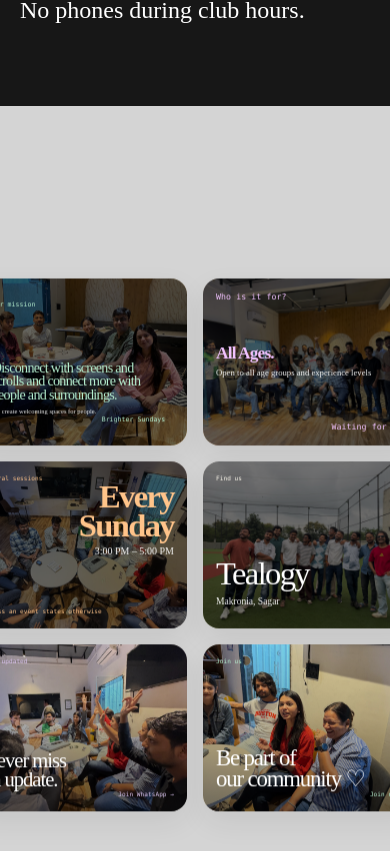
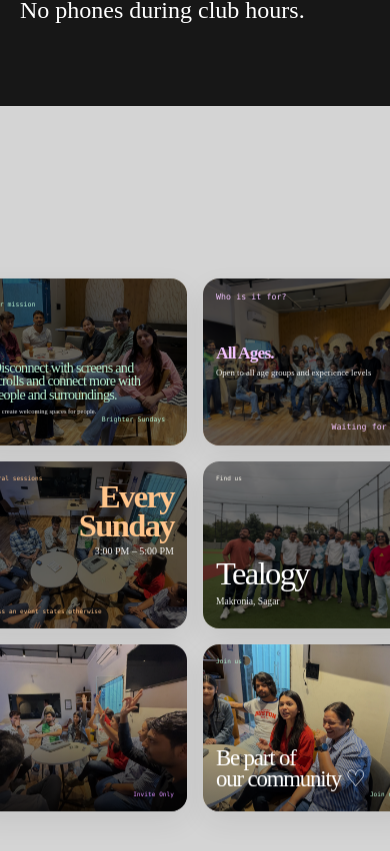
Before and after one commit to DR-0932/Local-Hour, a Next.js app: page / in a window 390 px wide. Shown: the part 3052-3903 px from the top of the page. Built offline with nearby package versions, Linux system fonts and the light colour scheme.

Commit message:
new backend url

```diff
--- a/components/gallery/parallaxGallery.tsx
+++ b/components/gallery/parallaxGallery.tsx
@@ -127,7 +127,7 @@ export default function ParallaxGallery() {
     relative z-10
     px-3
     pb-40
-    pt-16
+    pt-18
     sm:px-5
     md:px-8
         "
--- a/components/landingPage/eventsSection.tsx
+++ b/components/landingPage/eventsSection.tsx
@@ -117,7 +117,7 @@ export default function EventSection() {
         </div>
 
         {/* Bottom */}
-        <div className="mt-10 flex flex-col gap-3 border-t border-ash pt-6 md:mt-8 md:flex-row md:items-center md:justify-between">
+        <div className="mt-10 flex flex-col  jusgap-3 border-t border-ash pt-6 md:mt-8 md:flex-row md:items-center md:justify-between ">
           <p className="text-2xl font-medium">No phones during club hours.</p>
         </div>
       </div>
--- a/components/landingPage/meetHosts.tsx
+++ b/components/landingPage/meetHosts.tsx
@@ -70,7 +70,7 @@ export default function MeetHostSection() {
                     alt={host.name}
                     width={680}
                     height={907}
-                    sizes="(max-width: 640px) 45vw, 320px"
+                    sizes="(max-width: 640px) 36vw, 320px"
                     className="h-full w-full object-cover transition-transform duration-700 ease-out group-hover:scale-105"
                   />
                 </div>
--- a/components/orbitanimaton/orbit-cards.tsx
+++ b/components/orbitanimaton/orbit-cards.tsx
@@ -67,7 +67,7 @@ export type OrbitCardTextConfig = {
 
 export const PALETTE = {
   mint: "#b5eecf",
-  lilac: "#dcc6f2",
+  lilac: "#da8fff",
   orange: "#ffc48a",
   cream: "#fcf8ec",
 };
@@ -181,15 +181,15 @@ export const ORBIT_CARDS = [
 
   {
     image: "/club/image03.jpeg",
-    label: "Stay updated",
+    label: "Invite Only",
     // link: "https://chat.whatsapp.com/YOUR-INVITE-LINK",
-    eyebrow: "Stay updated",
-    title: "Never miss\nan update.",
+    eyebrow: "",
+    title: ".",
     titleSize: 9.5,
     body: "",
-    footerRight: "Join WhatsApp →",
+    footerRight: "Invite Only",
     accent: PALETTE.lilac,
-    overlay: 0.65,
+    overlay: 0.9,
   },
 
   {
--- a/components/orbitanimaton/orbitAnimation.tsx
+++ b/components/orbitanimaton/orbitAnimation.tsx
@@ -142,7 +142,7 @@ const DEFAULT_CONTENT: OrbitContentConfig = {
   desktopTitleFont: { fontSize: 144, fontWeight: 400, lineHeight: 0.86, letterSpacing: "-0.075em" },
   compactTitleFont: { fontSize: 72, fontWeight: 400, lineHeight: 0.9, letterSpacing: "-0.065em" },
   titleCenterGap: 32,
-  centerText: "Exploring ideas through daily design practice.",
+  centerText: ".",
   centerTextWidth: 220,
   compactTextGap: 28,
   centerFont: { fontSize: 12, fontWeight: 500, lineHeight: 1.05, letterSpacing: "-0.035em" },
```
